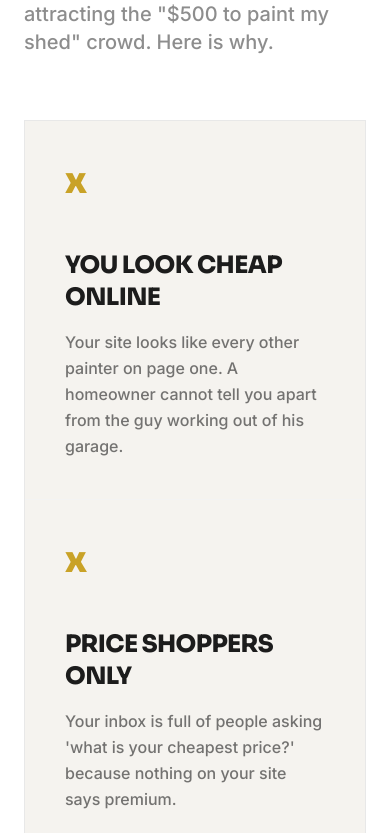
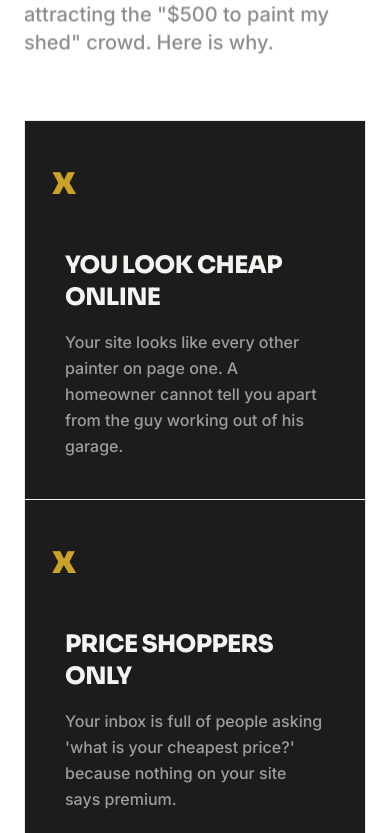
Before and after one commit to desland01/HOM, a Next.js app: page / in a window 390 px wide. Shown: the part 1251-2084 px from the top of the page. Built offline with nearby package versions, Linux system fonts and the light colour scheme.

Commit message:
fix: resolve mobile scroll visual overlapping bugs in cards

```diff
--- a/app/page.tsx
+++ b/app/page.tsx
@@ -1,7 +1,7 @@
 'use client'
 
-import { useState, useEffect } from 'react'
-import { motion, AnimatePresence } from 'framer-motion'
+import { useState, useEffect, useRef } from 'react'
+import { motion, AnimatePresence, useInView } from 'framer-motion'
 import Link from 'next/link'
 import Image from 'next/image'
 import { FadeIn, TextReveal, Parallax, Magnetic, ScaleReveal } from '@/components/ui/animations'
@@ -166,15 +166,7 @@ export default function Home() {
               { title: "Slow Site, Lost Leads", desc: "Your site takes 5+ seconds to load. By then the homeowner already called your competitor.", icon: "x" },
               { title: "Brochure, Not a Closer", desc: "Your site is a digital business card. It does not qualify leads, show pricing, or give homeowners a reason to pick you.", icon: "x" }
             ].map((item, i) => (
-              <ScaleReveal
-                key={i}
-                delay={i * 0.1}
-                className="group p-10 bg-brand-ivory hover:bg-brand-charcoal transition-colors duration-500 h-full"
-              >
-                <div className="text-4xl font-sora font-extrabold text-brand-mustard mb-12 group-hover:scale-110 transition-transform duration-500">{item.icon}</div>
-                <h4 className="text-2xl font-sora font-extrabold text-brand-charcoal group-hover:text-brand-ivory mb-4 uppercase tracking-tight">{item.title}</h4>
-                <p className="text-brand-charcoal/60 group-hover:text-brand-ivory/60 leading-relaxed font-medium">{item.desc}</p>
-              </ScaleReveal>
+              <ProblemCard key={i} item={item} i={i} />
             ))}
           </div>
         </div>
@@ -410,3 +402,26 @@ function TierCard({ name, title, revenue, save, original, price, buildFeatures,
     </div>
   )
 }
+
+function ProblemCard({ item, i }: { item: { title: string, desc: string, icon: string }, i: number }) {
+  const ref = useRef<HTMLDivElement>(null)
+  // Triggers when the card crosses the middle 40% of the viewport.
+  // On desktop, we still use group-hover so the user can hover around freely.
+  const isInView = useInView(ref, { margin: "-30% 0px -30% 0px", amount: "some" })
+
+  return (
+    <motion.div
+      ref={ref}
+      initial={{ opacity: 0, scale: 0.9, y: 20 }}
+      whileInView={{ opacity: 1, scale: 1, y: 0 }}
+      viewport={{ once: true, margin: "-50px" }}
+      transition={{ duration: 0.6, ease: [0.16, 1, 0.3, 1], delay: i * 0.1 }}
+      className={`group p-10 transition-colors duration-500 h-full cursor-pointer
+        ${isInView ? 'bg-brand-charcoal text-brand-ivory' : 'bg-brand-ivory text-brand-charcoal lg:hover:bg-brand-charcoal lg:hover:text-brand-ivory'}`}
+    >
+      <div className={`text-4xl font-sora font-extrabold mb-12 transition-transform duration-500 ${isInView ? 'scale-110 text-brand-mustard' : 'text-brand-mustard lg:group-hover:scale-110'}`}>{item.icon}</div>
+      <h4 className="text-2xl font-sora font-extrabold mb-4 uppercase tracking-tight">{item.title}</h4>
+      <p className={`leading-relaxed font-medium transition-colors duration-500 ${isInView ? 'text-brand-ivory/60' : 'text-brand-charcoal/60 lg:group-hover:text-brand-ivory/60'}`}>{item.desc}</p>
+    </motion.div>
+  )
+}
--- a/components/ui/sticky-features.tsx
+++ b/components/ui/sticky-features.tsx
@@ -134,13 +134,6 @@ const Card = ({ i, title, description, color, textColor, number, progress, total
     [i === 0 ? '0%' : '120%', '0%']
   )
 
-  // Fade in during the slide
-  const opacity = useTransform(
-    progress,
-    [entranceStart, entranceEnd],
-    [i === 0 ? 1 : 0, 1]
-  )
-
   // Shrink the inner card as subsequent cards slide over it
   const targetScale = 1 - (total - i - 1) * 0.05
   const scale = useTransform(
@@ -153,8 +146,7 @@ const Card = ({ i, title, description, color, textColor, number, progress, total
     <motion.div
       style={{
         y,
-        opacity,
-        willChange: "transform, opacity",
+        willChange: "transform",
         zIndex: i
       }}
       className="absolute inset-0 flex items-center justify-center px-4 sm:px-12 pointer-events-none"
@@ -164,21 +156,24 @@ const Card = ({ i, title, description, color, textColor, number, progress, total
           scale,
           willChange: "transform",
           // Calculate stagger offset for visual stacking
-          marginTop: `${i * 20 - 40}px`
+          top: `${i * 1.5}vh`
         }}
-        className={`relative flex flex-col items-start p-8 sm:p-10 lg:p-20 rounded-3xl origin-top w-full max-w-[1000px] min-h-[85dvh] sm:min-h-[60dvh] lg:min-h-0 border border-black/10 shadow-2xl overflow-hidden pointer-events-auto ${color} ${textColor}`}
+        className={`relative flex flex-col p-6 sm:p-10 lg:p-20 rounded-3xl origin-top w-full max-w-[1000px] max-h-[90dvh] border border-black/10 shadow-2xl overflow-hidden pointer-events-auto ${color} ${textColor}`}
       >
-        <div className="flex flex-col lg:flex-row justify-between gap-6 lg:gap-12 w-full h-full flex-grow">
-          <div className="lg:w-2/3 flex flex-col items-start w-full h-full flex-grow">
-            <div className={`text-base sm:text-sm font-sora font-extrabold tracking-[0.3em] sm:tracking-[0.2em] mb-8 sm:mb-8 ${textColor === 'text-brand-ivory' ? 'text-brand-mustard' : 'text-brand-charcoal/50'}`}>Feature {number}</div>
-            <h3 className="text-5xl sm:text-6xl font-sora font-extrabold leading-[1.1] sm:leading-[0.9] tracking-tighter-extreme uppercase mb-8 sm:mb-8">{title}</h3>
-            <p className={`text-xl sm:text-2xl leading-loose sm:leading-relaxed font-medium flex-grow mb-6 sm:mb-10 ${textColor === 'text-brand-ivory' ? 'text-brand-ivory/70' : 'text-brand-charcoal/70'}`}>
+        <div className="flex flex-col lg:flex-row gap-6 lg:gap-12 w-full h-full overflow-y-auto">
+          <div className="lg:w-2/3 flex flex-col items-start w-full h-full">
+            <div className={`text-base sm:text-sm font-sora font-extrabold tracking-[0.3em] sm:tracking-[0.2em] mb-4 sm:mb-8 shrink-0 ${textColor === 'text-brand-ivory' ? 'text-brand-mustard' : 'text-brand-charcoal/50'}`}>Feature {number}</div>
+            <h3 className="text-4xl sm:text-5xl lg:text-6xl font-sora font-extrabold leading-[1.1] sm:leading-[0.9] tracking-tighter-extreme uppercase mb-4 sm:mb-8 shrink-0">{title}</h3>
+            <p className={`text-lg sm:text-xl lg:text-2xl leading-relaxed font-medium mb-6 sm:mb-10 shrink-0 ${textColor === 'text-brand-ivory' ? 'text-brand-ivory/70' : 'text-brand-charcoal/70'}`}>
               {description}
             </p>
+
+            <div className="flex-grow min-h-4"></div>
+
             <button
               onClick={onOpenModal}
               aria-label={`See tier details for ${title}`}
-              className={`relative mt-auto w-full sm:w-auto px-6 py-4 min-h-[48px] lg:px-8 lg:py-4 lg:min-h-[56px] font-sora font-extrabold text-sm lg:text-base uppercase tracking-widest border-2 rounded-full transition-all duration-300 hover:scale-[1.02] active:scale-95 group ${
+              className={`relative shrink-0 mt-auto w-full sm:w-auto px-6 py-4 min-h-[48px] lg:px-8 lg:py-4 lg:min-h-[56px] font-sora font-extrabold text-sm lg:text-base uppercase tracking-widest border-2 rounded-full transition-all duration-300 hover:scale-[1.02] active:scale-95 group ${
                 textColor === 'text-brand-ivory'
                   ? 'border-brand-mustard text-brand-mustard hover:bg-brand-mustard hover:text-brand-charcoal'
                   : 'border-brand-charcoal text-brand-charcoal hover:bg-brand-charcoal hover:text-brand-mustard'
@@ -192,7 +187,7 @@ const Card = ({ i, title, description, color, textColor, number, progress, total
               <span className="relative z-10">See Tier Details +</span>
             </button>
           </div>
-          <div className="hidden sm:flex lg:w-1/3 justify-end">
+          <div className="hidden sm:flex lg:w-1/3 justify-end shrink-0">
             <div className={`text-[6rem] sm:text-[8rem] lg:text-[12rem] leading-none font-sora font-extrabold opacity-10 tracking-tighter-extreme`}>
               {number}
             </div>
```
Also changed, not shown: 1 other file (tests, documents, lock files or other folders).
